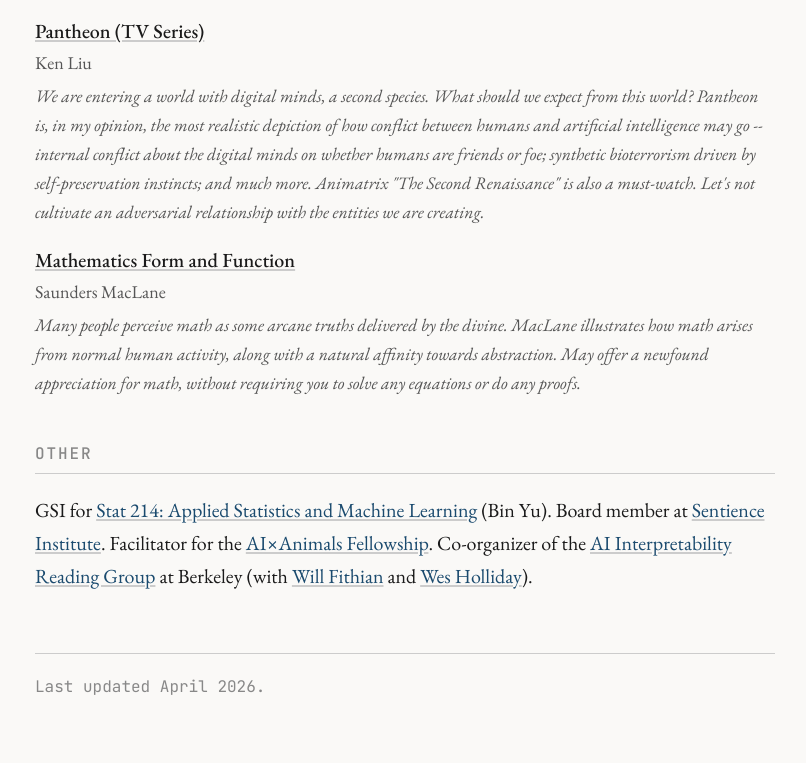
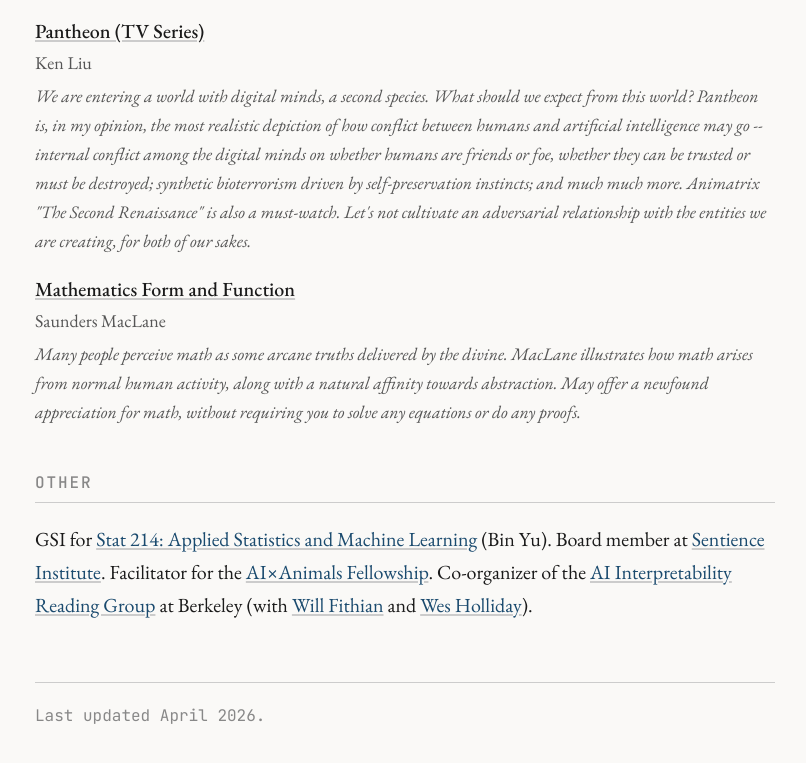
Before and after one commit to smrichardson/smrichardson.github.io, a plain HTML site: page index.html in a window 1280 px wide. Shown: the part 1430-2193 px from the top of the page, without its empty margins (235-1041 px from the left). Drawn offline with nearby package versions, Linux system fonts and the light colour scheme.

Commit message:
Update index.html

```diff
--- a/index.html
+++ b/index.html
@@ -299,7 +299,7 @@
   <div class="reading">
     <div class="reading-title"><a href="https://en.wikipedia.org/wiki/Pantheon_(TV_series)">Pantheon (TV Series)</a></div>
     <div class="reading-author">Ken Liu</div>
-    <div class="reading-note">We are entering a world with digital minds, a second species. What should we expect from this world? Pantheon is, in my opinion, the most realistic depiction of how conflict between humans and artificial intelligence may go -- internal conflict about the digital minds on whether humans are friends or foe; synthetic bioterrorism driven by self-preservation instincts; and much more. Animatrix "The Second Renaissance" is also a must-watch. Let's not cultivate an adversarial relationship with the entities we are creating.</div>
+    <div class="reading-note">We are entering a world with digital minds, a second species. What should we expect from this world? Pantheon is, in my opinion, the most realistic depiction of how conflict between humans and artificial intelligence may go -- internal conflict among the digital minds on whether humans are friends or foe, whether they can be trusted or must be destroyed; synthetic bioterrorism driven by self-preservation instincts; and much much more. Animatrix "The Second Renaissance" is also a must-watch. Let's not cultivate an adversarial relationship with the entities we are creating, for both of our sakes.</div>
   </div>
 
   <div class="reading">
```
